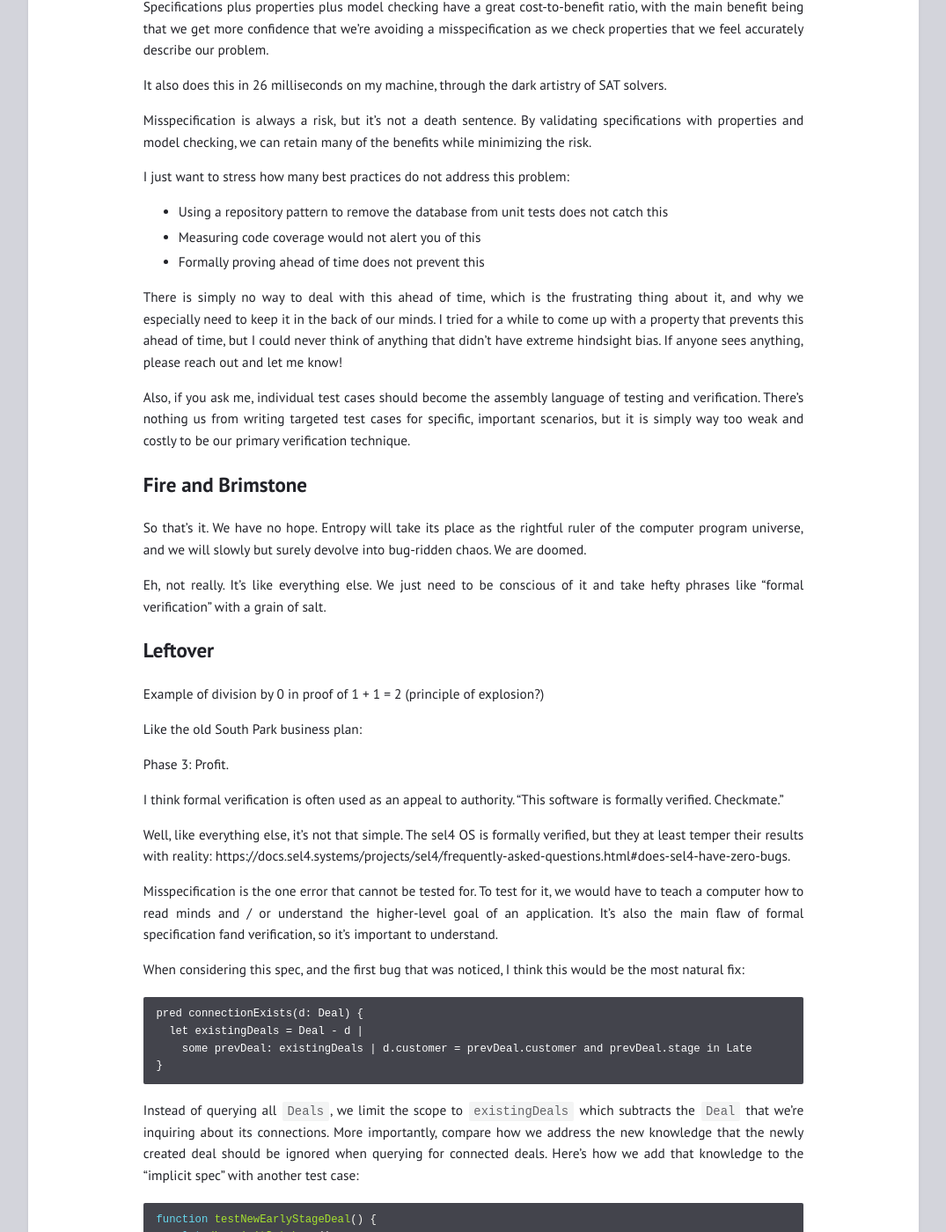
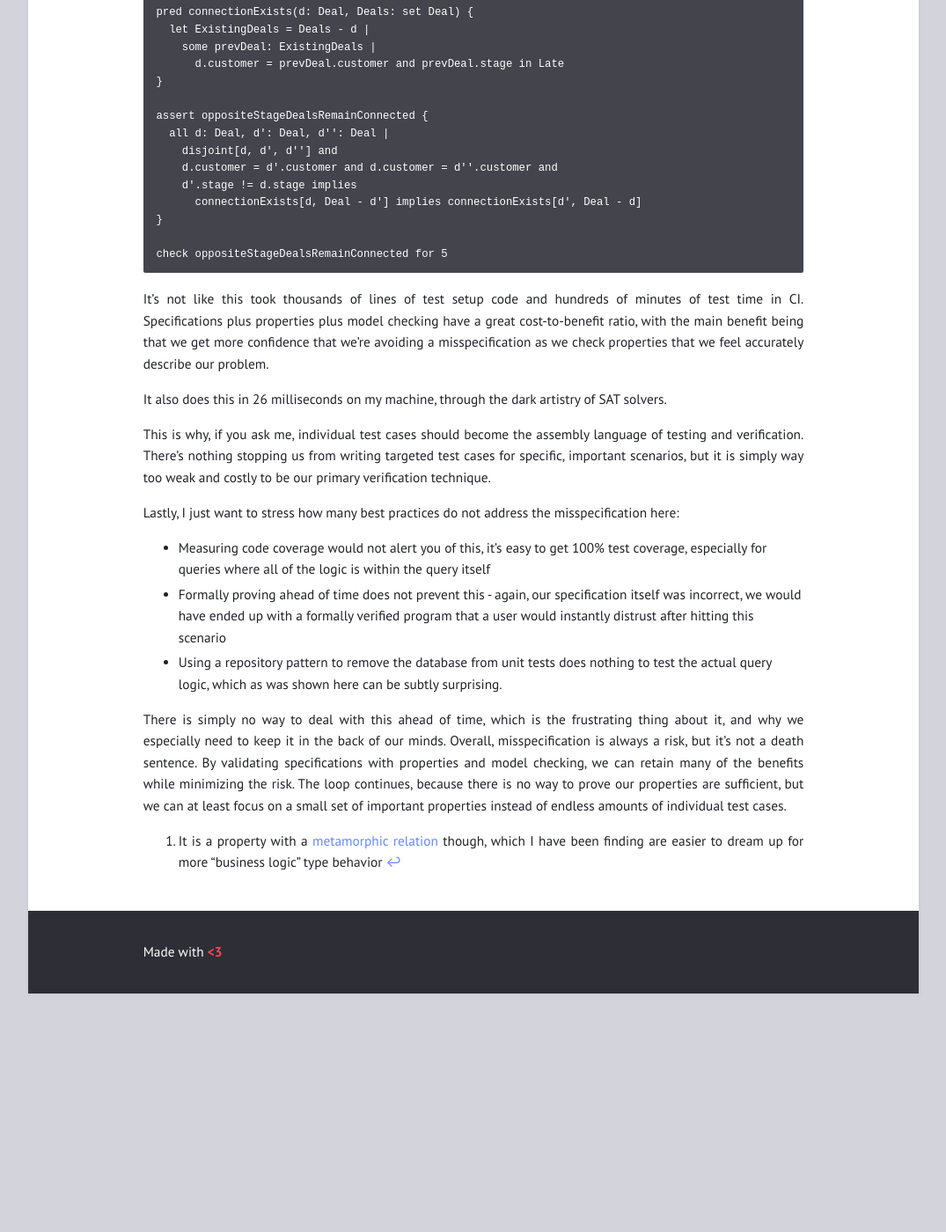
Before and after one commit to amw-zero/concerning_quality, a Jekyll site: the page built from _posts/2021-10-01-misspecification.md, in a window 1280 px wide and 1400 px high, scrolled down 6806 px. Shown: the whole window at 88% size, without its empty margins (102-1177 px from the left). Built offline with Jekyll 4.4.1, drawn with Linux system fonts in a browser that asks for light colours; after the commit the page ends 7935 px from its top, so only the background shows below that; some of the changed text lies outside the part shown.

Commit message:
Pretty much done

```diff
--- a/_posts/2021-10-01-misspecification.md
+++ b/_posts/2021-10-01-misspecification.md
@@ -50,9 +50,15 @@
 
 Here's a more realistic example since I think sort functions are silly to analyze.
 
-Consider a CRM (customer relationship management) application, specifically in the context of a sales pipeline. The point is to store information related to sales prospects as they move through the pipeline. Well, you are a really big sales organization, and your company may have done deals with the same companies that you're talking to, only outside of your area and office. Let's say you work in the NYC office and you have a lead, and you have no idea that your Tokyo office has done business with this customer in their region. Tokyo might have some useful information about how the deal went through, so shouldn't our CRM notifiy you of that connection so that you could reach out and potentially close your deal faster? We also distinguish between "early" and "late" stage deals, because we'd only want to know about deals that actually have some legs to them, not just every prospect that reached out for a brief phone call or free lunch.
+Consider a CRM (customer relationship management) application, specifically in the context of a sales pipeline. The point is to store information related to sales prospects as they move through the pipeline. Let's say, you are a really big sales organization, and your company may have done deals with the same companies that you're talking to, only outside of your area and office. Let's say you work in the NYC office and you have a lead, and you have no idea that your Tokyo office has done business with this customer in their region. Tokyo might have some useful information about how the deal went through - maybe the CEO likes golf, or knitting, or synchronized swimming.
 
-Here's a specification of this behavior:
+When this scenario is detected, we want our CRM to notify users of this connection so that they could reach out and potentially close their deals faster. We also distinguish between "early" and "late" stage deals, because we'd only want to know about deals that actually have some legs to them, not just every prospect that reached out for a brief phone call or free lunch.
+
+Stated informally, the specification is something along the lines of:
+
+* A Connection exists with a Deal if another Late Stage Deal with the same customer exists
+
+Here's a formal specification of this behavior:
 
 ~~~
 sig Customer {}
@@ -155,7 +161,7 @@
 ~~~
 {: .language-typescript}
 
-What we witnessed here was a misspecification. If we look back at the informal description of the feature, it's pretty clear that we should subtract the subject Deal from the rest of the existing Deals in the system when looking for connections. But that subtle fact was not captured in our first version of the specification, because formally capturing subtlety is hard! There is a quote from Dick Guindon:
+What we witnessed here was a misspecification. If we look back at the informal description of the feature, notice how it says "...if another Deal." In retrospect it's pretty clear that we should subtract the subject Deal from the rest of the existing Deals in the system when looking for connections. But that subtle fact was not captured in our first version of the specification, because formally capturing subtlety is hard! There is a quote from Dick Guindon:
 
 > Writing is nature’s way of letting you know how sloppy your thinking is.
 
@@ -163,13 +169,17 @@
 
 >  Mathematics is nature’s way of letting you know how sloppy your writing is.
 
-It's not that we didn't understand the gist of the requirements, it's that the nature of our brains is to muddle details together and to arrive at conclusions based on fuzzy logic. Formal specifications are not fuzzy, nor can they infer what we mean. They must be precise, literal, and
+In this case, it wasn't that we didn't understand the gist of the requirements, but that a subtle aspect of them was lost in translation from the informal to the formal. The nature of our brains is to muddle details together and to arrive at conclusions based on fuzzy logic. Formal specifications are not fuzzy, nor can they infer what we mean, so they must be precise, literal, and complete.
+
+We also actually understood the desired requirements here, what if we don't even have a firm grasp on that? The converse of this example is also possible, where we perfectly specify behavior that does not meet the user's needs.
+
+Misspecification is a tricky problem - do we have any mirrors to help us with this blind spot?
 
 # The Weakest Link Need Not Break the Chain
 
 Knowing about a weakness does not mean that all is lost though. In fact, it strengthens our practice of verification because we can acknowledge that the specification is our linchpin and compensate. If a small misspecification can lead to total system instability, then we had better focus on validating our specs.
 
-A blind spot is only blind if we're unaware of it.
+A blind spot is only blind if we can't see it.
 
 I love how [Andrew Helwer puts it](https://ahelwer.ca/post/2018-02-12-formal-verification/), referring to a verified system as a "chain of truth" that "is fundamentally without an anchor." There is no watcher watching the watchers here, no verification that can be performed on the spec itself. How could an algorithm tell us that we're saying what we want to say? There are tools here though to help with this, taking advantage of the fact that a specification is often much higher level, more abstract, and more semantically defined than an implementation. For example, we can check a specification for properties, which are much more powerful than test cases because properties operate on the entire set of all program behaviors, rather than the few specific code paths that are exercised with tests.
 
@@ -178,7 +188,8 @@
 ~~~
 pred connectionExists(d: Deal, Deals: set Deal) {
   let ExistingDeals = Deals - d |
-    some prevDeal: ExistingDeals | d.customer = prevDeal.customer and prevDeal.stage in Late
+    some prevDeal: ExistingDeals |
+      d.customer = prevDeal.customer and prevDeal.stage in Late
 }
 
 assert oppositeStagesRemainConnected {
@@ -192,15 +203,7 @@
 
 This says approximately: "For all combinations of 3 different Deals with the same Customer, if 2 of the Deals have opposite stages and one of those has a connection, then so does the other." To express this property, we modify `connectionExists` to take in the set of Deals to check a connection within. This isn't an obvious property by any means[^fn1], but it does arise after thinking about the general reason behind our previous design bug. The bug occurred because we improperly reported a connection only for a Late Stage Deal, so it makes sense to come up with a property that relates Deals with different Stages.
 
-Using properties in this way is more robust than test cases, because properties are general. For example, let's say after the first bug we instead tried and change the query logic to this:
-
-~~~
-pred connectionExists(d: Deal, Deals: set Deal) {
-  #{prevDeal: Deals | d.customer = prevDeal.customer and prevDeal.stage in Late } > 1
-}
-~~~
-
-There are test cases that we could have written where this logic would have passed, e.g.:
+Using properties in this way is much, much more robust than test cases, because properties are general. For example, let's say after the first bug we wrote this test case:
 
 ~~~
 function testOnlyNewDealLateStage() {
@@ -215,16 +218,23 @@
 ~~~
 {: .language-typescript}
 
-This test case transcribes the literal scenario where we encountered the bug, so the focus was (as is usual with example-based testing) on a specific scenario. It won't catch the bug in the new implementation though. That's a really common problem with test suites - even with tons and tons of test cases, they don't actually get at the essence of the requirements, and they suffer from misspecification by underspecification - there just aren't enough test cases to force a correct implementation.
+This test case transcribes the literal scenario where we encountered the bug, so the focus is (as is usual with example-based testing) on a specific scenario. We might be tempted to change the implementation to this:
+
+~~~
+pred connectionExists(d: Deal, Deals: set Deal) {
+  #{prevDeal: Deals | d.customer = prevDeal.customer and prevDeal.stage in Late } > 1
+}
+~~~
+
+Instead of checking for the existence of a single Deal, we check for more than one Deal. We know this isn't correct logic now, but it's not always so obvious in the moment, and it's a common programming reflex to think we have an off-by-one error and just increase the count. This test case does not fail for this new logic though! That's a really common problem with test suites - even with tons and tons of test cases, they don't actually get at the essence of the requirements. We can look at a test suite as providing an implicit specification, and a missing test case is equivalent to a misspecification.
 
 When checking the property, however, Alloy can report a counterexample by generating all combinations of input data, up to a configurable bound at least. It quickly finds this counterexample:
-
 
 <div style="display: flex">
   <img src="/assets/ConnectionAlloyCounterexample.png" style=""/>
 </div>
 
-It generated 2 Deals with different Stages that should have connections but don't because of our faulty implementation.
+It generated 2 Deals with different Stages that should have connections but don't because of our faulty implementation, and it did it without us writing any explicit test cases or coming up with interesting data states.
 
 # Wrapping Up
 
@@ -243,92 +253,34 @@
 }
 
 pred connectionExists(d: Deal, Deals: set Deal) {
-  some prevDeal: Deals - d | d.customer = prevDeal.customer and prevDeal.stage in Late
+  let ExistingDeals = Deals - d |
+    some prevDeal: ExistingDeals |
+      d.customer = prevDeal.customer and prevDeal.stage in Late
 }
 
 assert oppositeStageDealsRemainConnected {
   all d: Deal, d': Deal, d'': Deal |
-      disjoint[d, d', d''] and
-      d.customer = d'.customer and d.customer = d''.customer and
-      d'.stage != d.stage implies
+    disjoint[d, d', d''] and
+    d.customer = d'.customer and d.customer = d''.customer and
+    d'.stage != d.stage implies
       connectionExists[d, Deal - d'] implies connectionExists[d', Deal - d]
 }
 
 check oppositeStageDealsRemainConnected for 5
 ~~~
-{: .language-typescript}
 
 It's not like this took thousands of lines of test setup code and hundreds of minutes of test time in CI. Specifications plus properties plus model checking have a great cost-to-benefit ratio, with the main benefit being that we get more confidence that we're avoiding a misspecification as we check properties that we feel accurately describe our problem.
 
 It also does this in 26 milliseconds on my machine, through the dark artistry of SAT solvers.
 
-Misspecification is always a risk, but it's not a death sentence. By validating specifications with properties and model checking, we can retain many of the benefits while minimizing the risk.
+This is why, if you ask me, individual test cases should become the assembly language of testing and verification. There's nothing stopping us from writing targeted test cases for specific, important scenarios, but it is simply way too weak and costly to be our primary verification technique.
 
+Lastly, I just want to stress how many best practices do not address the misspecification here:
 
-I just want to stress how many best practices do not address this problem:
+* Measuring code coverage would not alert you of this, it's easy to get 100% test coverage, especially for queries where all of the logic is within the query itself
+* Formally proving ahead of time does not prevent this - again, our specification itself was incorrect, we would have ended up with a formally verified program that a user would instantly distrust after hitting this scenario
+* Using a repository pattern to remove the database from unit tests does nothing to test the actual query logic, which as was shown here can be subtly surprising.
 
-* Using a repository pattern to remove the database from unit tests does not catch this
-* Measuring code coverage would not alert you of this
-* Formally proving ahead of time does not prevent this
+There is simply no way to deal with this ahead of time, which is the frustrating thing about it, and why we especially need to keep it in the back of our minds. Overall, misspecification is always a risk, but it's not a death sentence. By validating specifications with properties and model checking, we can retain many of the benefits while minimizing the risk. The loop continues, because there is no way to prove our properties are sufficient, but we can at least focus on a small set of important properties instead of endless amounts of individual test cases.
 
-There is simply no way to deal with this ahead of time, which is the frustrating thing about it, and why we especially need to keep it in the back of our minds. I tried for a while to come up with a property that prevents this ahead of time, but I could never think of anything that didn't have extreme hindsight bias. If anyone sees anything, please reach out and let me know!
-
-Also, if you ask me, individual test cases should become the assembly language of testing and verification. There's nothing us from writing targeted test cases for specific, important scenarios, but it is simply way too weak and costly to be our primary verification technique.
-
-# Fire and Brimstone
-
-So that's it. We have no hope. Entropy will take its place as the rightful ruler of the computer program universe, and we will slowly but surely devolve into bug-ridden chaos. We are doomed.
-
-Eh, not really. It's like everything else. We just need to be conscious of it and take hefty phrases like "formal verification" with a grain of salt.
-
-# Leftover
-
-Example of division by 0 in proof of 1 + 1 = 2 (principle of explosion?)
-
-Like the old South Park business plan:
-
-Phase 3: Profit.
-
-I think formal verification is often used as an appeal to authority. "This software is formally verified. Checkmate."
-
-Well, like everything else, it's not that simple. The sel4 OS is formally verified, but they at least temper their results with reality: https://docs.sel4.systems/projects/sel4/frequently-asked-questions.html#does-sel4-have-zero-bugs.
-
-Misspecification is the one error that cannot be tested for. To test for it, we would have to teach a computer how to read minds and / or understand the higher-level goal of an application. It's also the main flaw of formal specification fand verification, so it's important to understand.
-
-When considering this spec, and the first bug that was noticed, I think this would be the most natural fix:
-
-~~~
-pred connectionExists(d: Deal) {
-  let existingDeals = Deal - d |
-    some prevDeal: existingDeals | d.customer = prevDeal.customer and prevDeal.stage in Late
-}
-~~~
-
-Instead of querying all `Deals`, we limit the scope to `existingDeals` which subtracts the `Deal` that we're inquiring about its connections. More importantly, compare how we address the new knowledge that the newly created deal should be ignored when querying for connected deals. Here's how we add that knowledge to the "implicit spec" with another test case:
-
-~~~
-function testNewEarlyStageDeal() {
-    let db = initDatabase();
-
-    CreateDeal({ id: 1, customer: "c2", stage: "late"}, db)
-    const newDeal = CreateDeal({ id: 2, customer: "c2", stage: "early"}, db);
-
-    const connectionExists = ConnectionExists(newDeal, db);
-
-    return connectionExists == true;
-}
-~~~
-{: .language-typescript}
-
-Nowhere does this test say anything about only consdering the non-new Deals, we just have a bunch of data and an assertion. The behavior is implicit.
-
-But with a formal spec, it is simply a modification of the spec:
-
-One thing I want to call out is, this wasn't a big investment. Yea, you have to learn Alloy - a language and a corresponding tool. Or, you have to research and pick another specification tool, which are not known for their usability. I can't deny that. But, this spec is 14 lines of code. The creator of Alloy, Daniel Jackson, often preaches the value of "leightweight formal methods" for this reason. Check out a post by him and some colleages where they [model and check various properties about the web's Same Origin Policy](http://aosabook.org/en/500L/the-same-origin-policy.html).
-
-
-Case analysis leads to an implicit specification, with the individual cases displaying specific behavior. Writing a formal specification obviously makes the specification explicit, but it is also a _general_ description of the program. Nothing about writing a formal spec takes away the risk of misspecification, but because it is both explicit and general, it can be a better tool for reasoning about and adapting to it.
-
-With that, here's a specification of this behavior:
-
-[^fn1]: It is a [metamorphic property](https://www.hillelwayne.com/post/metamorphic-testing/) though, which I have been finding are easier to dream up for more "business logic" type behavior
+[^fn1]: It is a property with a [metamorphic relation](https://www.hillelwayne.com/post/metamorphic-testing/) though, which I have been finding are easier to dream up for more "business logic" type behavior
```
Also changed, not shown: 2 other files.
